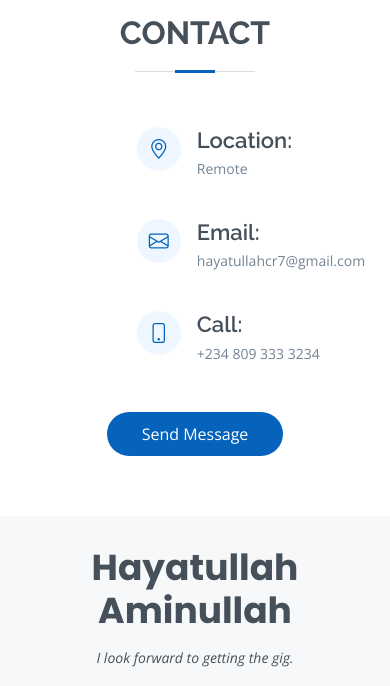
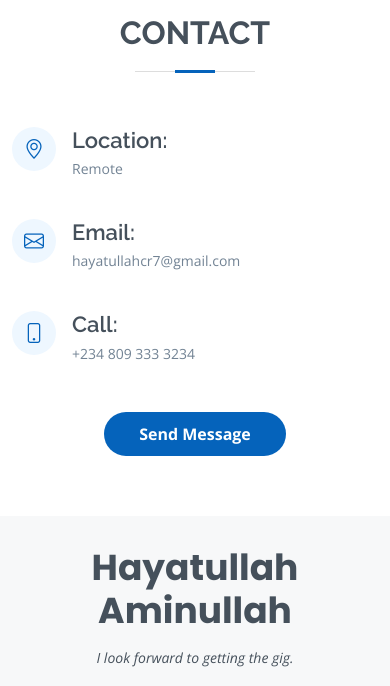
Before and after one commit to komeni/portfolio, a plain HTML site: page index.html in a window 390 px wide. Shown: the part 5220-5906 px from the top of the page. Drawn offline with nearby package versions, Linux system fonts and the light colour scheme.

Commit message:
feat: some responsiveness

```diff
--- a/assets/css/style.css
+++ b/assets/css/style.css
@@ -873,7 +873,17 @@ section {
 .contact .info {
   width: 100%;
   background: #fff;
-  margin-left: 32vw;
+}
+.s-m{
+  color: #fff;
+  font-weight: bolder;
+}
+.a-m{
+  color: #728394;
+}
+.s-m:hover{
+  color: #728394;
+
 }
 .contact .info i {
   font-size: 20px;
--- a/index.html
+++ b/index.html
@@ -286,9 +286,11 @@
               </div>
 
               <div class="email">
-                <i class="bi bi-envelope"></i>
-                <h4>Email:</h4>
-                <p>hayatullahcr7@gmail.com</p>
+                <a href="https://www.hayatullahcr7@gmail.com" class="a-m">
+                  <i class="bi bi-envelope"></i>
+                  <h4>Email:</h4>
+                  <p>hayatullahcr7@gmail.com</a></p>
+                </a>
               </div>
 
               <div class="phone">
@@ -301,7 +303,7 @@
 
           </div>
             <form role="form" class="php-email-form">
-              <div class="text-center mt-5"><button type="submit">Send Message</button></div>
+              <div class="text-center mt-5"><button type="submit"><a class="s-m" href="https://wa.me/+2348093333234">Send Message</a></button></div>
             </form>
 
         </div>
```
